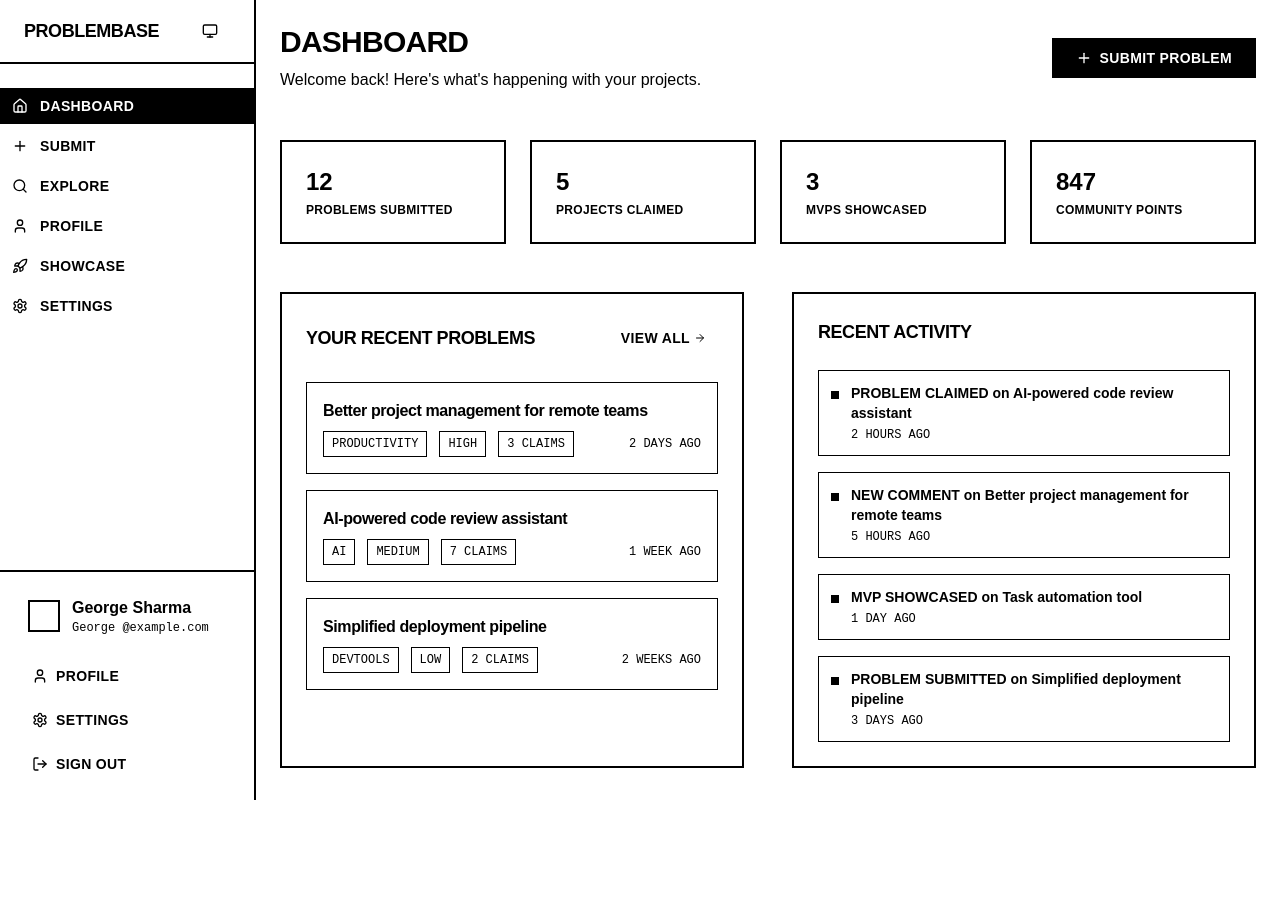
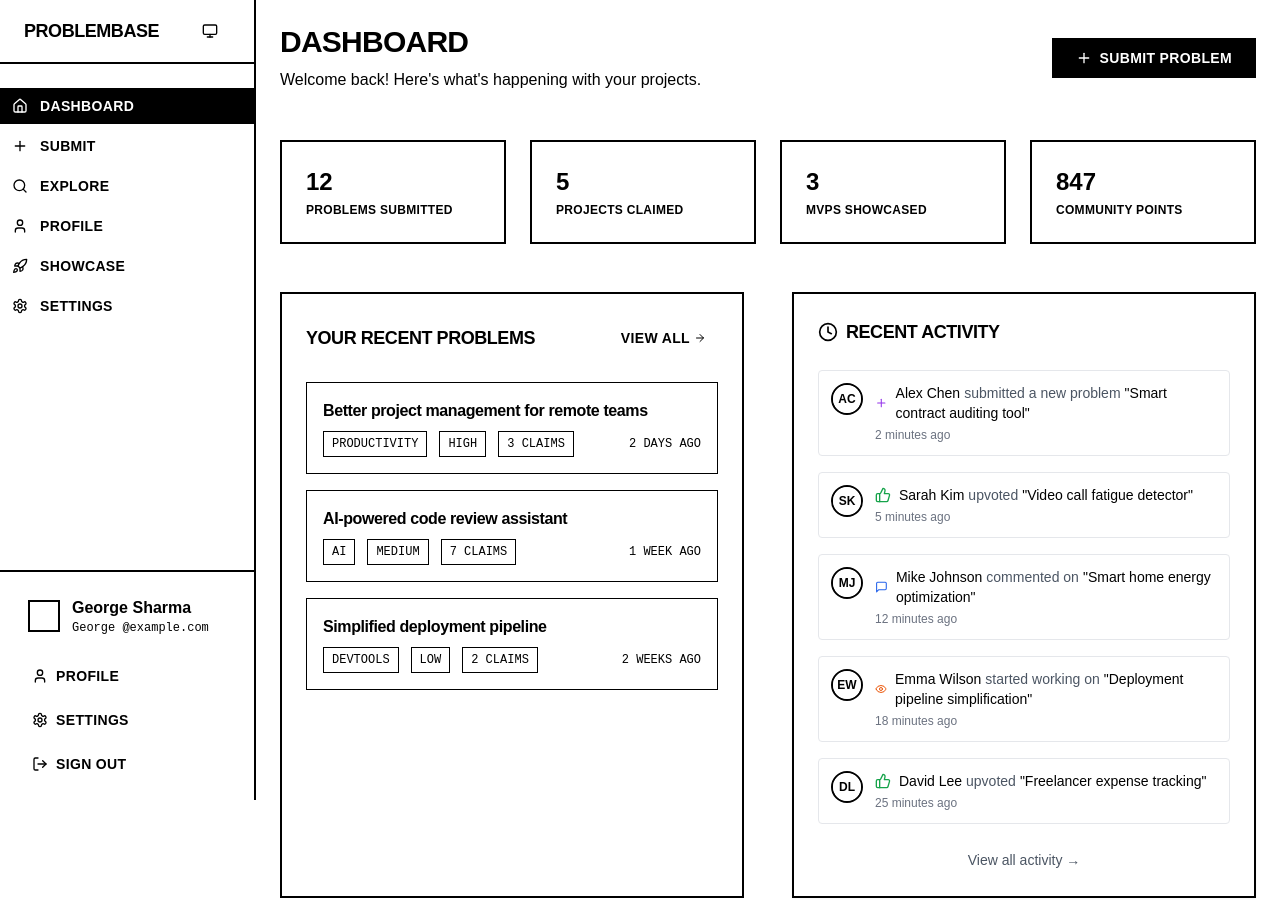
Before and after one commit to xDipzz/ProblemBase, a Next.js app: page /dashboard in a window 1280 px wide. Before the commit the page ends 800 px from the top, so only its background shows below. Built offline with nearby package versions, Linux system fonts and the light colour scheme.

Commit message:
dashboard improvements

```diff
--- a/app/dashboard/page.tsx
+++ b/app/dashboard/page.tsx
@@ -3,6 +3,7 @@
 import { motion } from "framer-motion"
 import { DashboardLayout } from "@/components/dashboard-layout"
 import { Button } from "@/components/ui/button"
+import { ActivityFeed } from "@/components/activity-feed"
 import { Plus, ArrowRight } from "lucide-react"
 import Link from "next/link"
 
@@ -120,25 +121,7 @@ export default function DashboardPage() {
           </div>
 
           {/* Recent Activity */}
-          <div className="border-2 border-border p-6">
-            <h2 className="text-lg font-black tracking-tight mb-6">RECENT ACTIVITY</h2>
-            <div className="space-y-4">
-              {recentActivity.map((activity, index) => (
-                <div
-                  key={index}
-                  className="flex items-start space-x-3 p-3 border border-border hover:bg-foreground hover:text-background transition-colors"
-                >
-                  <div className="w-2 h-2 bg-foreground border border-foreground mt-2 flex-shrink-0"></div>
-                  <div className="flex-1">
-                    <p className="font-bold text-sm">
-                      {activity.action} on {activity.item}
-                    </p>
-                    <p className="text-xs font-mono mt-1">{activity.time}</p>
-                  </div>
-                </div>
-              ))}
-            </div>
-          </div>
+          <ActivityFeed />
         </div>
       </motion.div>
     </DashboardLayout>
```
